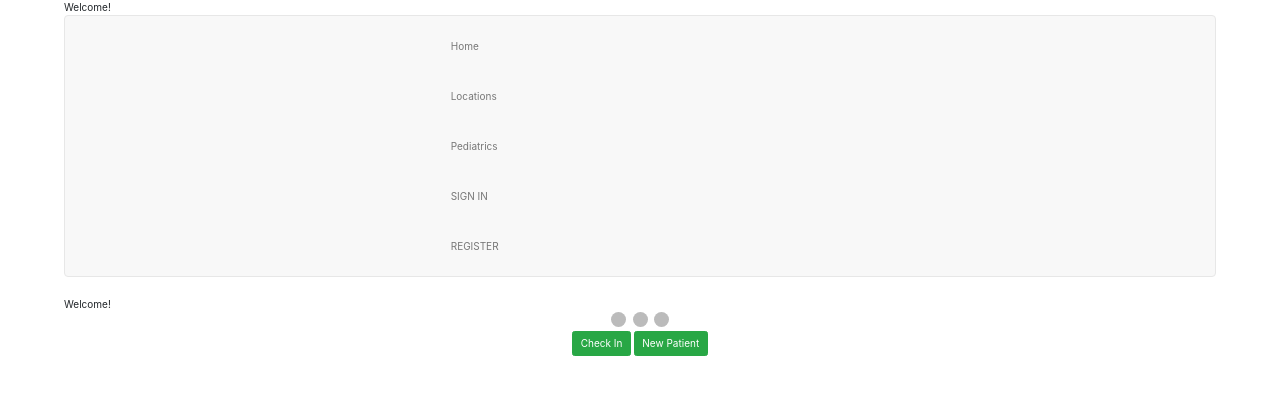
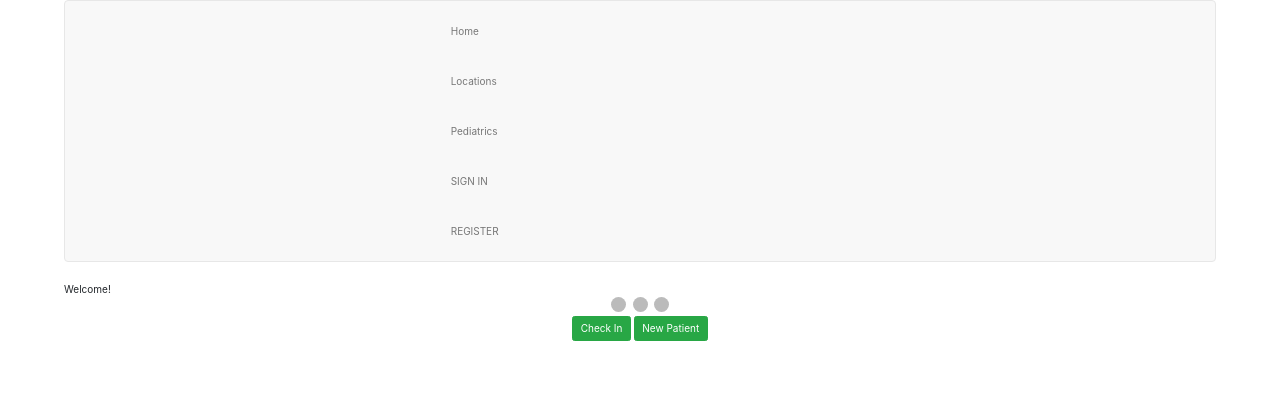
Before and after one commit to janani-89/checkin-hospital, a website: page index.html in a window 1280 px wide. Drawn offline with nearby package versions, Linux system fonts and the light colour scheme; some packages are replaced by stand-ins of ours.

Commit message:
removed unnecessary title

```diff
--- a/index.html
+++ b/index.html
@@ -13,15 +13,12 @@
     <link rel="stylesheet" href="https://maxcdn.bootstrapcdn.com/bootswatch/3.3.7/cerulean/bootstrap.min.css" >
     <link rel="stylesheet" href="css/styles.css" >
     <script src="js/main.js"></script>
-    <script src="js/animation.js"></script>
     <script src="js/app.run.js"></script>
 
 </head>
-<body ng-controller="myCtrl" onLoad="slideShow()">
-    {{title}}
+<body ng-controller="myCtrl" >
     <div ng-include="'header.html'" > </div>
     <div ng-view></div>
-
-
+<script src="js/animation.js" ></script>
 </body>
 </html>
```
